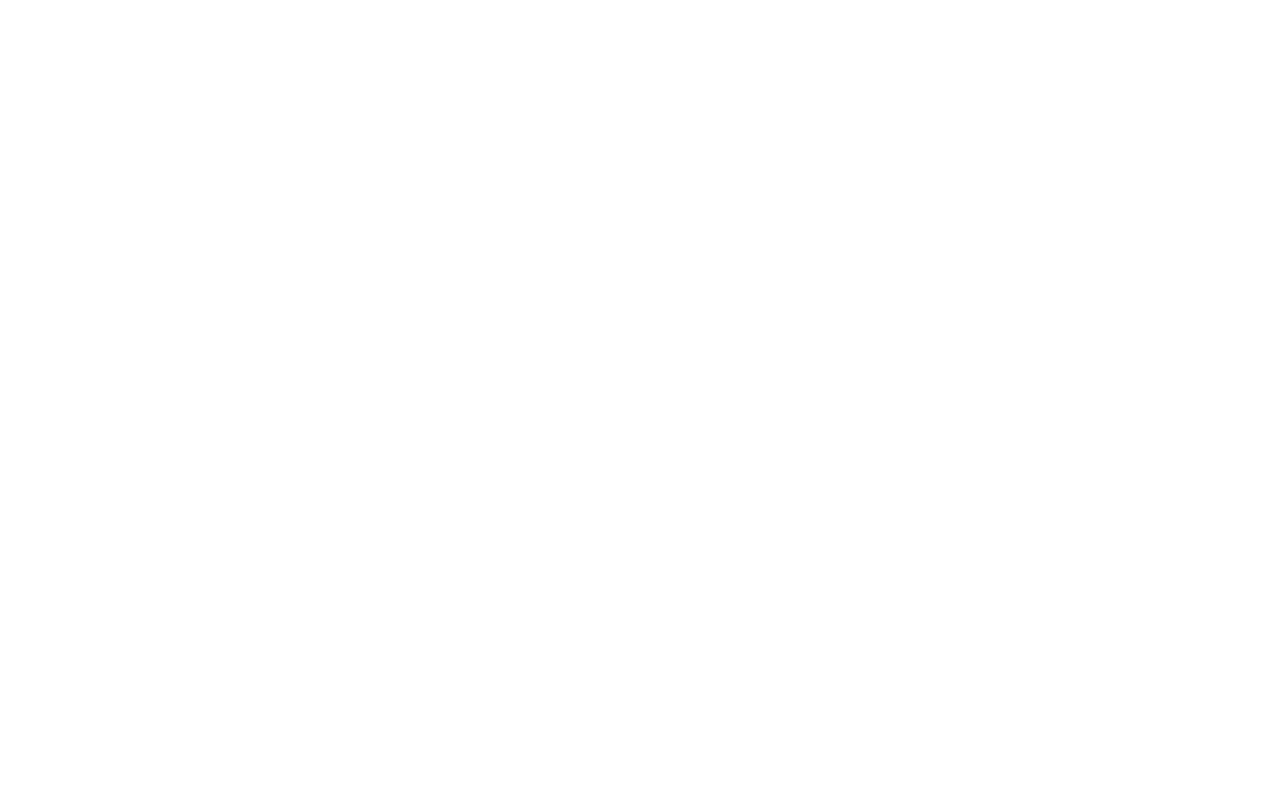
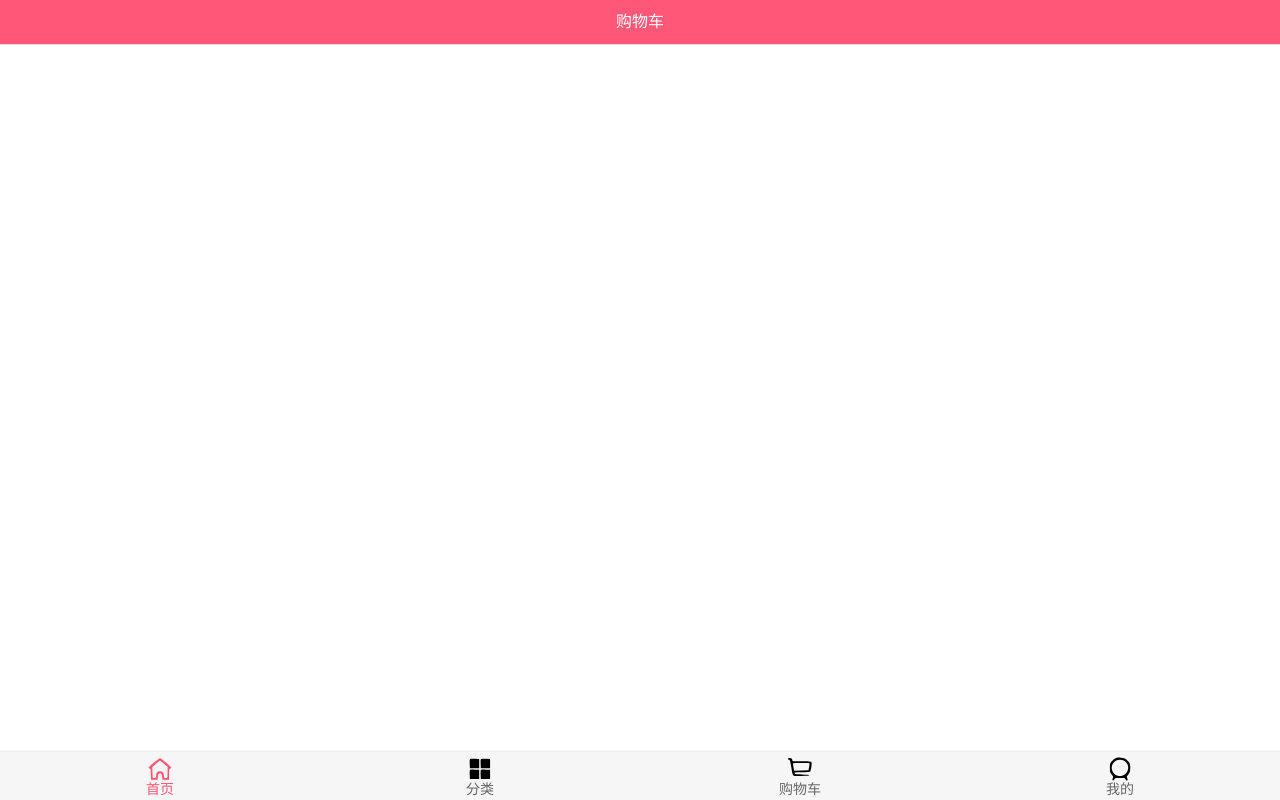
Before and after one commit to llz1990/llz-demo-mall, a Vue app: page /home in a window 1280 px wide. Built offline with nearby package versions, Linux system fonts and the light colour scheme.

Commit message:
提交navbar导航栏

```diff
--- a/src/App.vue
+++ b/src/App.vue
@@ -1,14 +1,21 @@
 <template>
   <div id="app">
+    <router-view></router-view>
+    <main-tab-bar></main-tab-bar>
   </div>
 </template>
 
 <script>
+import MainTabBar from './components/content/tabbar/MainTabBar';
 export default {
-  name: 'App'
+  name: 'App',
+  components: {
+    'main-tab-bar': MainTabBar
+  }
 }
 </script>
 
 <style>
+/* style中引入样式，   @import   */
 @import "./assets/css/base.css";
 </style>
--- /dev/null
+++ b/src/components/common/navbar/NavBar.vue
@@ -0,0 +1,32 @@
+<template>
+    <div class="nav-bar">
+        <div class="left"><slot name="left"></slot></div>
+        <div class="center"><slot name="center"></slot></div>
+        <div class="right"><slot name="right"></slot></div>
+    </div>
+</template>
+<script>
+export default {
+    name: 'Navbar'
+}
+</script>
+<style scoped>
+.nav-bar{
+    display: flex;
+    /* 每个字间隔高 */
+    line-height: 44px;
+    /* 行高 */
+    height: 44px;
+    text-align: center;
+    box-shadow: 0 1px 1px rgba(100, 100, 100, 0.2);
+}
+.left{
+    width: 60px;
+}
+.right{
+    width: 60px;
+}
+.center{
+    flex: 1;
+}
+</style>
--- /dev/null
+++ b/src/components/common/tabbar/TabBar.vue
@@ -0,0 +1,28 @@
+<template>
+  <div class="tab-bar">
+    <slot></slot>
+  </div>
+</template>
+
+<script>
+  export default {
+    name: "TabBar"
+  }
+</script>
+
+<style scoped>
+  .tab-bar {
+    background-color: #f6f6f6;
+    height: 49px;
+    border-top: 1px solid #eee;
+    box-shadow: 0 -1px 1px rgba(150,150,150,.08);
+
+    position: fixed;
+    left: 0;
+    right: 0;
+    bottom: 0;
+
+    display: flex;
+    text-align: center;
+  }
+</style>
--- /dev/null
+++ b/src/components/common/tabbar/TabBarItem.vue
@@ -0,0 +1,54 @@
+<template>
+  <div class="tab-bar-item" @click="itemClick">
+    <div v-if="!isActive" class="item-icon"><slot name="item-icon"></slot></div>
+    <div v-else class="item-active-icon"><slot name="item-active-icon"></slot></div>
+    <div class="item-text" :style="activeStyle"><slot name="item-text"></slot></div>
+  </div>
+</template>
+
+<script>
+  export default {
+    name: "TabBarItem",
+    props: {
+      path: {
+        type: String,
+        required: true
+      },
+      activeColor: {
+        type: String,
+        default: '#ff5777'
+      }
+    },
+    methods: {
+      itemClick() {
+        this.$router.replace(this.path)
+      }
+    },
+    computed: {
+      isActive() {
+        return this.$route.path.indexOf(this.path) !== -1
+      },
+      activeStyle() {
+        return this.isActive ? {color: this.activeColor} : {}
+      }
+    }
+  }
+</script>
+
+<style scoped>
+  .tab-bar-item {
+    flex: 1;
+    font-size: 14px;
+  }
+
+  .tab-bar-item .item-icon img, .item-active-icon img {
+    width: 24px;
+    height: 24px;
+    margin-top: 5px;
+    vertical-align: middle;
+  }
+
+  /*.item-text.active {*/
+    /*color: #ff5777*/
+  /*}*/
+</style>
--- /dev/null
+++ b/src/components/content/tabbar/MainTabBar.vue
@@ -0,0 +1,41 @@
+<template>
+  <tab-bar>
+    <tab-bar-item path="/home">
+      <img slot="item-icon" src="../../../assets/img/tabbar/home.svg" alt="">
+      <img slot="item-active-icon" src="../../../assets/img/tabbar/home_active.svg" alt="">
+      <span slot="item-text">首页</span>
+    </tab-bar-item>
+    <tab-bar-item path="/category">
+      <img slot="item-icon" src="../../../assets/img/tabbar/category.svg" alt="">
+      <img slot="item-active-icon" src="../../../assets/img/tabbar/category_active.svg" alt="">
+      <span slot="item-text">分类</span>
+    </tab-bar-item>
+    <tab-bar-item path="/cart">
+      <img slot="item-icon" src="../../../assets/img/tabbar/shopcart.svg" alt="">
+      <img slot="item-active-icon" src="../../../assets/img/tabbar/shopcart_active.svg" alt="">
+      <span slot="item-text">购物车</span>
+    </tab-bar-item>
+    <tab-bar-item path="/profile">
+      <img slot="item-icon" src="../../../assets/img/tabbar/profile.svg" alt="">
+      <img slot="item-active-icon" src="../../../assets/img/tabbar/profile_active.svg" alt="">
+      <span slot="item-text">我的</span>
+    </tab-bar-item>
+  </tab-bar>
+</template>
+
+<script>
+import TabBar from '../../common/tabbar/TabBar';
+import TabBarItem from '../../common/tabbar/TabBarItem';
+
+  export default {
+    name: "MainTabBar",
+    components: {
+      TabBar,
+      TabBarItem
+    }
+  }
+</script>
+
+<style scoped>
+
+</style>
--- a/src/router/index.js
+++ b/src/router/index.js
@@ -1,13 +1,22 @@
 import Vue from 'vue'
 import Router from 'vue-router'
+const Home = () => import('../views/home/Home')
+const Category = () => import('../views/category/Category')
+const Cart = () => import('../views/cart/Cart')
+const Profile = () => import('../views/profile/Profile')
 
 Vue.use(Router)    // Vue实例引用路由模块
 const ROUTES = [
-
+  { path: '/',redirect: '/home' },
+  { path: '/home', component: Home },
+  { path: '/category', component: Category },
+  { path: '/cart', component: Cart },
+  { path: '/profile', component: Profile },
 ]
 
 const ROUTER = new Router({
-  routes: ROUTES
+  routes: ROUTES,
+  mode: 'history'
 });
 
 export default ROUTER;
--- /dev/null
+++ b/src/views/cart/Cart.vue
@@ -0,0 +1,10 @@
+<template>
+    <div>
+        购物车
+    </div>
+</template>
+<script>
+export default {
+    name: 'Cart'
+}
+</script>
--- /dev/null
+++ b/src/views/category/Category.vue
@@ -0,0 +1,10 @@
+<template>
+    <div>
+        分类
+    </div>
+</template>
+<script>
+export default {
+    name: 'Category'
+}
+</script>
--- /dev/null
+++ b/src/views/home/Home.vue
@@ -0,0 +1,22 @@
+<template>
+    <div id="home">
+        <nav-bar class="nav-home">
+            <div slot="center">购物车</div>
+        </nav-bar>
+    </div>
+</template>
+<script>
+import NavBar from '../../components/common/navbar/NavBar';
+export default {
+    name: 'Home',
+    components: {
+        "nav-bar": NavBar
+    }
+}
+</script>
+<style scoped>
+.nav-home{
+    background-color: #ff5777;
+    color: white;
+}
+</style>
--- /dev/null
+++ b/src/views/profile/Profile.vue
@@ -0,0 +1,10 @@
+<template>
+    <div>
+        我的
+    </div>
+</template>
+<script>
+export default {
+    name: 'Profile'
+}
+</script>
```
